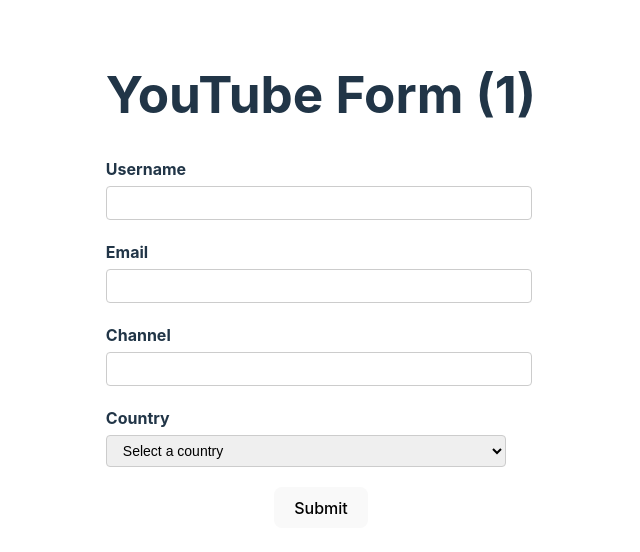
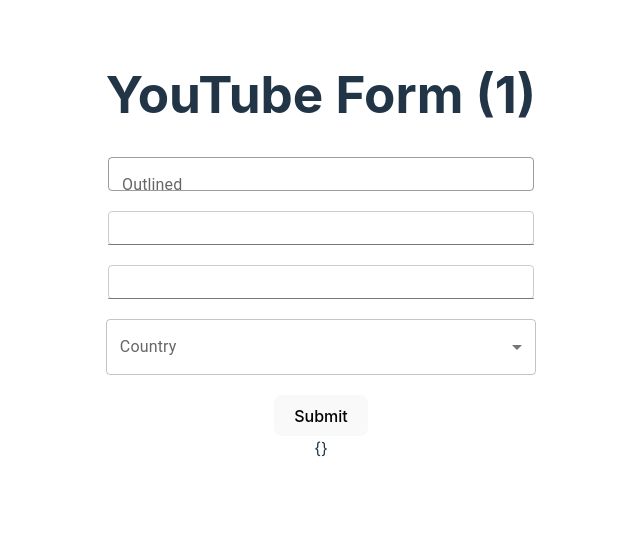
Before and after one commit to renaco/react-hook-form-demo, a React (Vite) app: page / in a window 1280 px wide. Shown: the top 552 px of the page, without its empty margins (319-959 px from the left). Built offline with nearby package versions, Linux system fonts and the light colour scheme.

Commit message:
feature: add MUI and custom controller

```diff
--- a/package.json
+++ b/package.json
@@ -10,6 +10,9 @@
     "preview": "vite preview"
   },
   "dependencies": {
+    "@emotion/react": "^11.11.1",
+    "@emotion/styled": "^11.11.0",
+    "@mui/material": "^5.13.5",
     "react": "^18.2.0",
     "react-dom": "^18.2.0",
     "react-hook-form": "^7.43.9"
--- a/src/components/YouTubeForm.tsx
+++ b/src/components/YouTubeForm.tsx
@@ -1,6 +1,12 @@
 import React, { useEffect } from "react";
-import { useForm } from "react-hook-form";
+import { Controller, useForm } from "react-hook-form";
 import { DevTool } from "@hookform/devtools";
+import Input from "@mui/material/Input";
+import TextField from "@mui/material/TextField";
+import FormControl from "@mui/material/FormControl";
+import InputLabel from "@mui/material/InputLabel";
+import MenuItem from "@mui/material/MenuItem";
+import Select from "@mui/material/Select";
 
 let renderCount = 0;
 
@@ -20,7 +26,7 @@
 
 const YouTubeForm = () => {
   const form = useForm<FormValues>();
-  const { register, control, handleSubmit, formState } = form;
+  const { control, handleSubmit, formState } = form;
   const { errors } = formState;
 
   const onSubmit = (data: FormValues) => {
@@ -38,77 +44,113 @@
       <h1>YouTube Form ({renderCount / 2})</h1>
       <form onSubmit={handleSubmit(onSubmit)} noValidate>
         <div className="form-control">
-          <label htmlFor="username">Username</label>
-          <input
-            type="text"
-            id="username"
-            {...register("username", {
+          <Controller
+            name="username"
+            control={control}
+            rules={{
               required: {
                 value: true,
                 message: "Username is required",
               },
-            })}
+            }}
+            render={({ field }) => (
+              <TextField
+                id="username"
+                label="Outlined"
+                variant="outlined"
+                name={field.name}
+                value={field.value}
+                onChange={field.onChange}
+              />
+            )}
           />
           <p className="error">{errors.username?.message}</p>
         </div>
 
         <div className="form-control">
-          <label htmlFor="email">Email</label>
-          <input
-            type="text"
-            id="email"
-            {...register("email", {
+          <Controller
+            name="email"
+            control={control}
+            rules={{
               pattern: {
                 value: /^[A-Z0-9._%+-]+@[A-Z0-9.-]+\.[A-Z]{2,}$/i,
                 message: "Invalid email address",
               },
-              validate: {
-                notAdmin: (fieldValue) => {
-                  return fieldValue !== "admin@example.com" || "Nice try!";
-                },
-              },
-            })}
+            }}
+            render={({ field }) => (
+              <Input
+                {...field}
+                type="text"
+                id="username"
+                error={!!errors.username}
+                name={field.name}
+                value={field.value}
+                onChange={field.onChange}
+              />
+            )}
           />
           <p className="error">{errors.email?.message}</p>
         </div>
 
         <div className="form-control">
-          <label htmlFor="channel">Channel</label>
-          <input
-            type="text"
-            id="channel"
-            {...register("channel", {
+          <Controller
+            name="channel"
+            control={control}
+            rules={{
               required: {
                 value: true,
                 message: "Channel is required",
               },
-            })}
+            }}
+            render={({ field }) => (
+              <Input
+                {...field}
+                type="text"
+                id="channel"
+                error={!!errors.channel}
+                name={field.name}
+                value={field.value}
+                onChange={field.onChange}
+              />
+            )}
           />
           <p className="error">{errors.channel?.message}</p>
         </div>
 
         <div className="form-control">
-          <label htmlFor="country">Country</label>
-          <select
-            id="country"
-            {...register("country", {
+          <Controller
+            name="country"
+            control={control}
+            rules={{
               required: {
                 value: true,
                 message: "Country is required",
               },
-            })}
-          >
-            <option value="">Select a country</option>
-            {countries.map((country) => (
-              <option key={country.value} value={country.value}>
-                {country.label}
-              </option>
-            ))}
-          </select>
-          <p className="error">{errors.channel?.message}</p>
+            }}
+            render={({ field }) => (
+              <FormControl fullWidth>
+                <InputLabel id="country-label">Country</InputLabel>
+                <Select
+                  labelId="country-label"
+                  id="country"
+                  value={field.value}
+                  label="Age"
+                  onChange={field.onChange}
+                >
+                  {countries.map((country) => (
+                    <MenuItem key={country.value} value={country.value}>
+                      {country.label}
+                    </MenuItem>
+                  ))}
+                </Select>
+              </FormControl>
+            )}
+          />
+          <p className="error">{errors.country?.message}</p>
         </div>
         <button>Submit</button>
       </form>
+      {JSON.stringify(errors)}
       <DevTool control={control} />
     </div>
   );
--- a/src/index.css
+++ b/src/index.css
@@ -4,7 +4,7 @@
   font-weight: 400;
 
   color-scheme: light dark;
-  color: rgba(255, 255, 255, 0.87);
+  color: white;
   background-color: #242424;
 
   font-synthesis: none;
```
Also changed, not shown: 1 other file (tests, documents, lock files or other folders).
